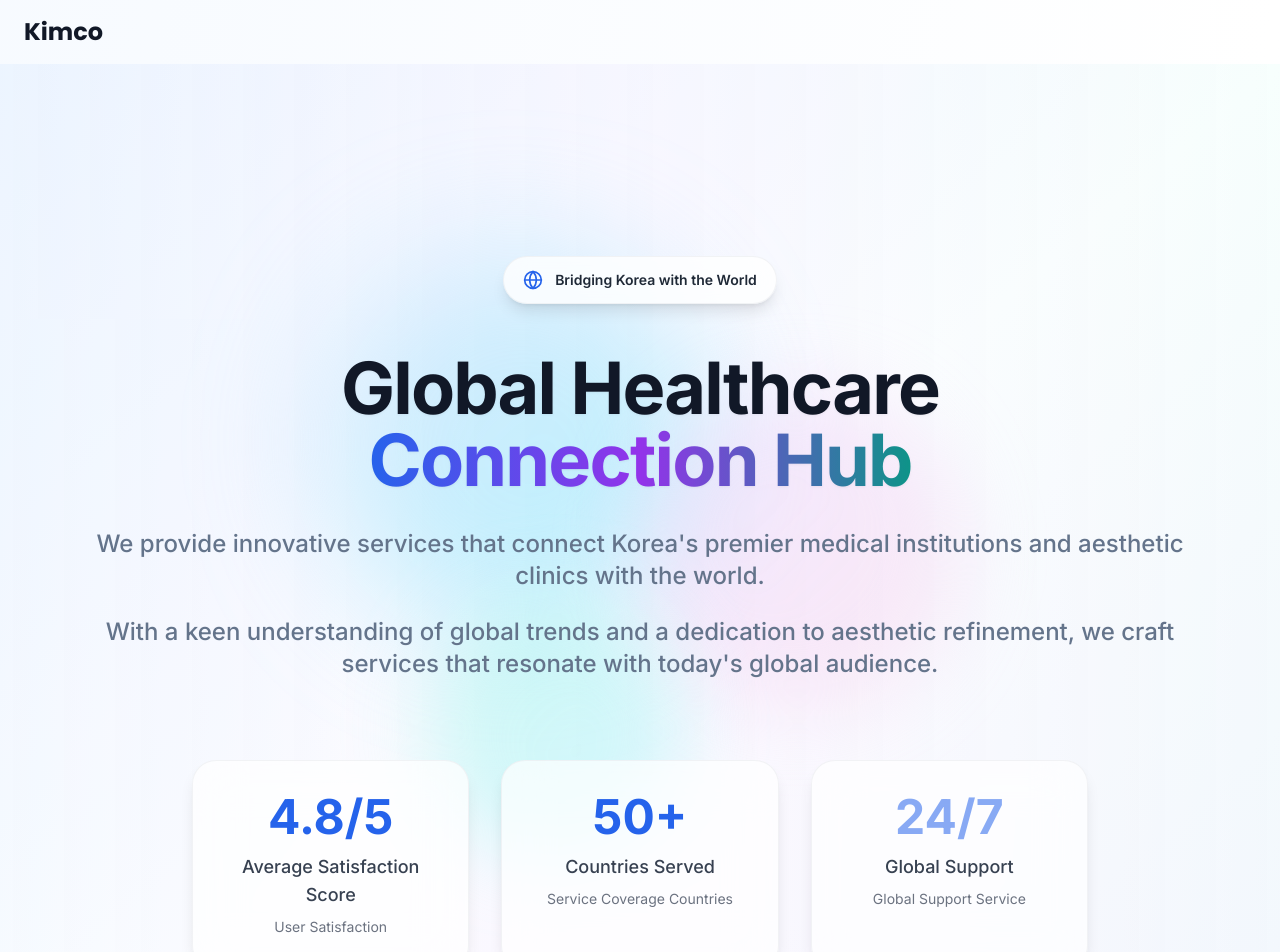
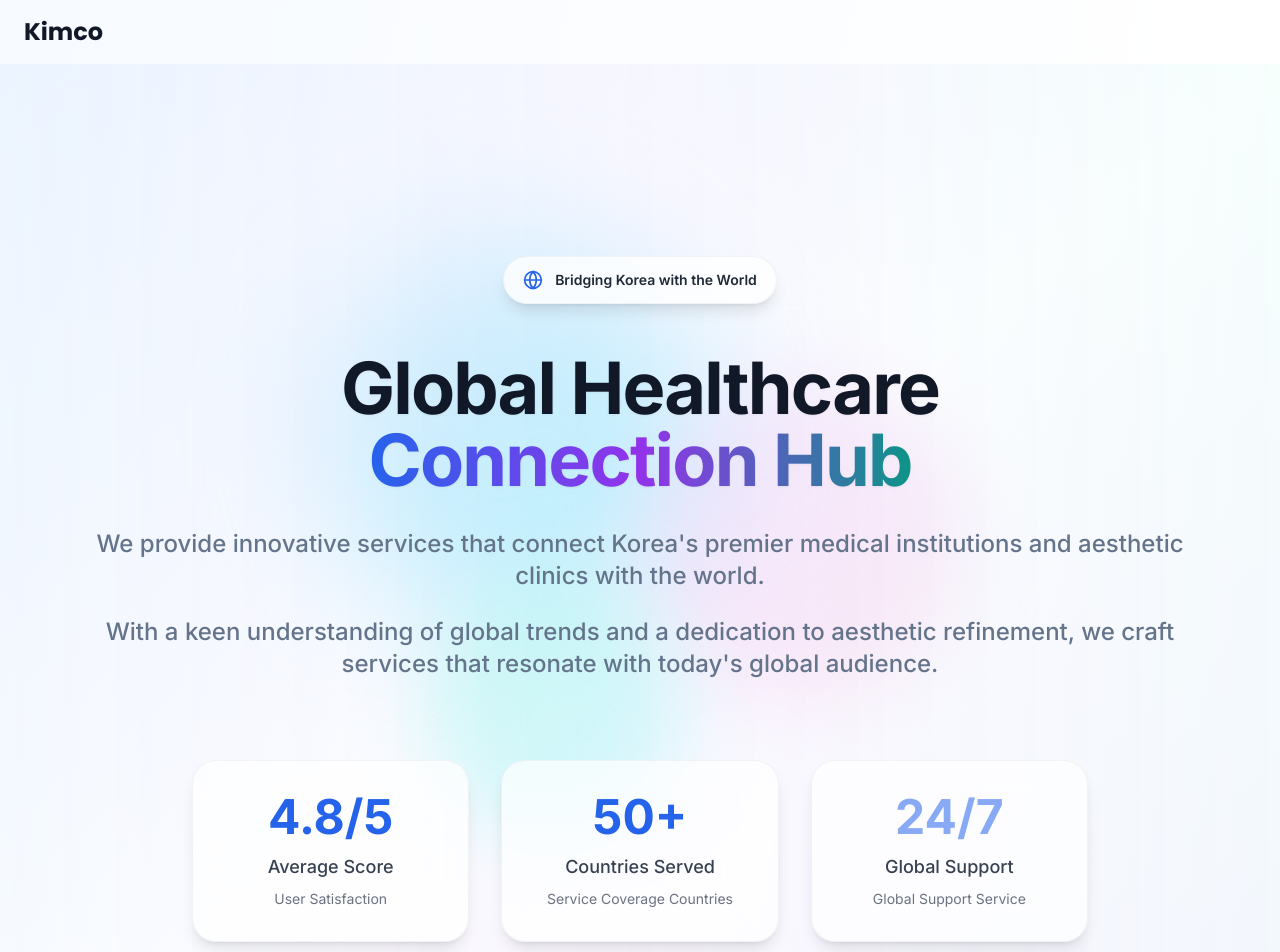
Before and after one commit to hi-jihyun-nam/stellar-web-welcome-site, a React (Vite) app: page / in a window 1280 px wide. Shown: the top 952 px of the page. Built offline with nearby package versions, Linux system fonts and the light colour scheme.

Commit message:
Visual edit in Lovable
Edited UI in Lovable

```diff
--- a/src/components/Hero.tsx
+++ b/src/components/Hero.tsx
@@ -44,7 +44,7 @@ const Hero = () => {
         <div className="grid grid-cols-1 md:grid-cols-3 gap-8 max-w-4xl mx-auto animate-fade-in">
           <div className="bg-white/70 backdrop-blur-xl border border-gray-200/50 rounded-3xl p-8 shadow-lg hover:shadow-xl transition-all duration-500 hover:scale-105 group">
             <div className="text-4xl md:text-5xl font-bold text-blue-600 mb-3 group-hover:scale-105 transition-transform">4.8/5</div>
-            <div className="text-gray-700 font-medium text-lg">Average Satisfaction Score</div>
+            <div className="text-gray-700 font-medium text-lg">Average Score</div>
             <div className="text-gray-500 text-sm mt-2">User Satisfaction</div>
           </div>
 
```
